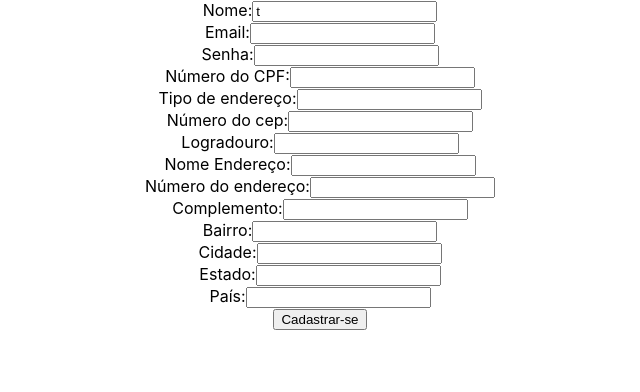
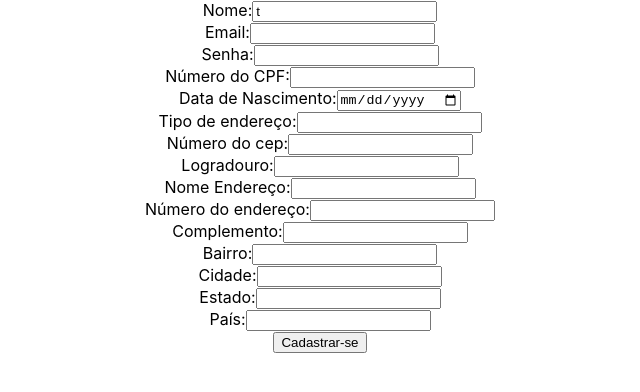
Before and after one commit to AudreyBergamine/projeto-protoon-front, a React (Create React App) app: page /cadastro in a window 1280 px wide. Shown: the top 392 px of the page, without its empty margins (320-960 px from the left). Built offline with nearby package versions, Linux system fonts and the light colour scheme.

Commit message:
Foi criado o campo de data, na component register.jsx

```diff
--- a/package.json
+++ b/package.json
@@ -7,6 +7,7 @@
     "@testing-library/react": "^13.4.0",
     "@testing-library/user-event": "^13.5.0",
     "axios": "^1.6.7",
+    "moment": "^2.30.1",
     "react": "^18.2.0",
     "react-dom": "^18.2.0",
     "react-router-dom": "^6.22.3",
--- a/src/components/municipe/register.jsx
+++ b/src/components/municipe/register.jsx
@@ -7,7 +7,7 @@ function RegisterForm() {
     email: "",
     senha: "",
     num_CPF: "",
-
+    data_nascimento: "",
     endereco: {
         tipo_endereco: "",
         num_cep: "",
@@ -81,6 +81,15 @@ function RegisterForm() {
         onChange={handleChange}
       />
     </div>
+    <div>
+        <label>Data de Nascimento:</label>
+        <input
+          type="date"
+          name="data_nascimento"
+          value={formData.data_nascimento}
+          onChange={handleChange}
+        />
+      </div>
 
     <div>
         <label>Tipo de endereço:</label>
```
Also changed, not shown: 1 other file (tests, documents, lock files or other folders).
